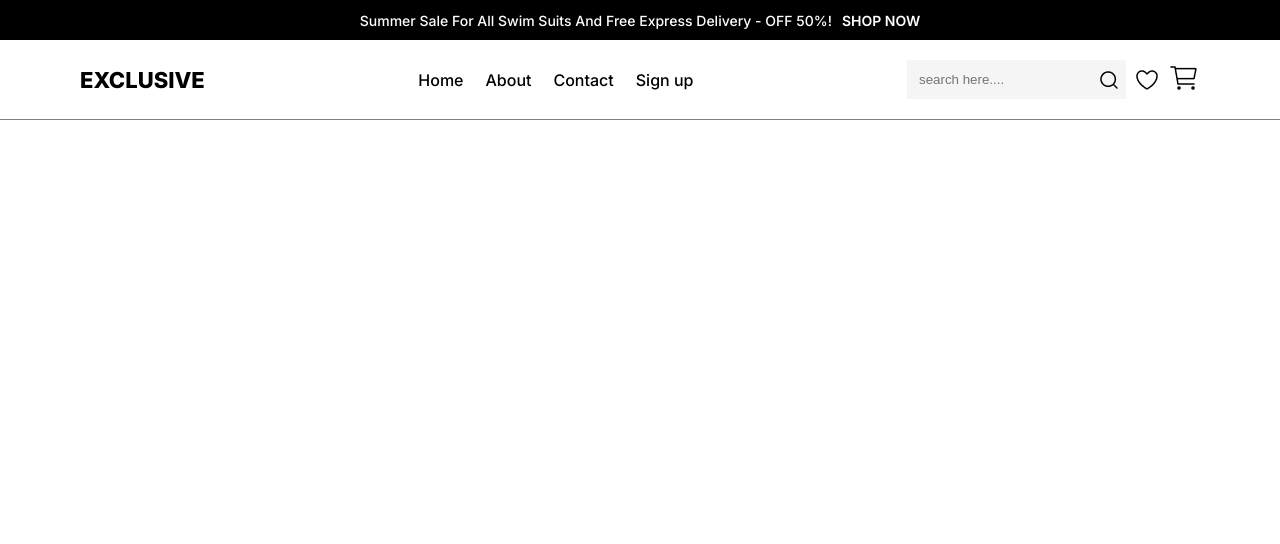
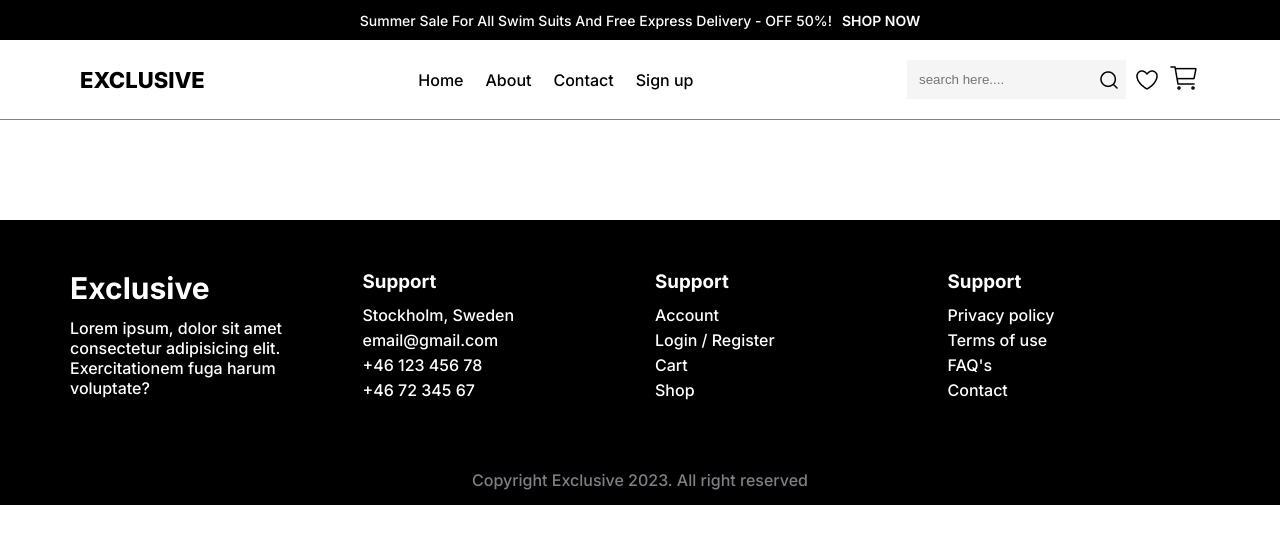
Before and after one commit to Thushan2002/e-commerce-site-react, a React (Vite) app: page / in a window 1280 px wide. Shown: the top 544 px of the page. Built offline with nearby package versions, Linux system fonts and the light colour scheme.

Commit message:
feat: footer section added

```diff
--- a/src/App.jsx
+++ b/src/App.jsx
@@ -1,6 +1,7 @@
 import React from "react";
 import { BrowserRouter as Router, Routes, Route } from "react-router-dom";
 import Navbar from "./components/Navbar";
+import Footer from "./components/Footer";
 
 const App = () => {
   return (
@@ -10,6 +11,7 @@ const App = () => {
           <Route path="/" element={<Navbar />} />
         </Routes>
       </Router>
+      <Footer />
     </div>
   );
 };
--- /dev/null
+++ b/src/components/Footer.jsx
@@ -0,0 +1,55 @@
+import React from "react";
+
+const Footer = () => {
+  return (
+    <footer className="footer">
+      <div className="container footer_container">
+        <div className="footer_item">
+          <a href="#" className="footer_logo">
+            Exclusive
+          </a>
+          <div className="footer_p">
+            Lorem ipsum, dolor sit amet consectetur adipisicing elit.
+            Exercitationem fuga harum voluptate?
+          </div>
+        </div>
+        <div className="footer_item">
+          <h3 className="footer_item_titl">Support</h3>
+          <ul className="footer_list">
+            <li className="li footer_list_item">Stockholm, Sweden</li>
+            <li className="li footer_list_item">email@gmail.com</li>
+            <li className="li footer_list_item">+46 123 456 78</li>
+            <li className="li footer_list_item">+46 72 345 67</li>
+          </ul>
+        </div>
+        <div className="footer_item">
+          <h3 className="footer_item_titl">Support</h3>
+          <ul className="footer_list">
+            <li className="li footer_list_item">Account</li>
+            <li className="li footer_list_item">Login / Register</li>
+            <li className="li footer_list_item">Cart</li>
+            <li className="li footer_list_item">Shop</li>
+          </ul>
+        </div>
+        <div className="footer_item">
+          <h3 className="footer_item_titl">Support</h3>
+          <ul className="footer_list">
+            <li className="li footer_list_item">Privacy policy</li>
+            <li className="li footer_list_item">Terms of use</li>
+            <li className="li footer_list_item">FAQ's</li>
+            <li className="li footer_list_item">Contact</li>
+          </ul>
+        </div>
+      </div>
+      <div className="footer_bottom">
+        <div className="container footer_bottom_container">
+          <p className="footer_copy">
+            Copyright Exclusive 2023. All right reserved
+          </p>
+        </div>
+      </div>
+    </footer>
+  );
+};
+
+export default Footer;
--- a/src/index.css
+++ b/src/index.css
@@ -194,6 +194,49 @@ ul {
     color: var(--color-dark-1);
 }
 
+/* footer */
+.footer {
+    margin-top: 10rem;
+    background-color: var(--color-dark-1);
+}
+
+.footer_container {
+    width: 100%;
+    display: grid;
+    grid-template-columns: repeat(auto-fit, minmax(20rem, 1fr));
+    grid-gap: 3rem;
+    padding: 5rem 0rem;
+    color: var(--color-white-1);
+}
+
+.footer_logo {
+    font-size: 3rem;
+    color: var(--color-white-1);
+    font-weight: 700;
+}
+
+.footer_p {
+    margin-top: 1.2rem;
+}
+
+.footer_item_titl {
+    margin-bottom: 1.2rem;
+}
+
+.footer_list_item {
+    margin: 0.5rem 0rem;
+}
+
+.footer_bottom_container {
+    width: 100%;
+    text-align: center;
+}
+
+.footer_copy {
+    color: var(--color-dark-2);
+    padding: 1.5rem 0rem;
+}
+
 @media only screen and (max-width: 1070px) {
     .header_container {
         flex-direction: column;
```
